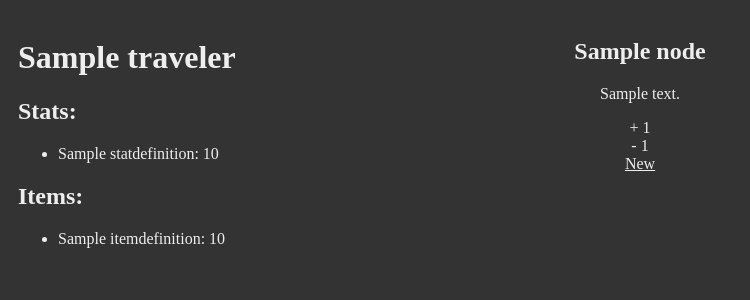
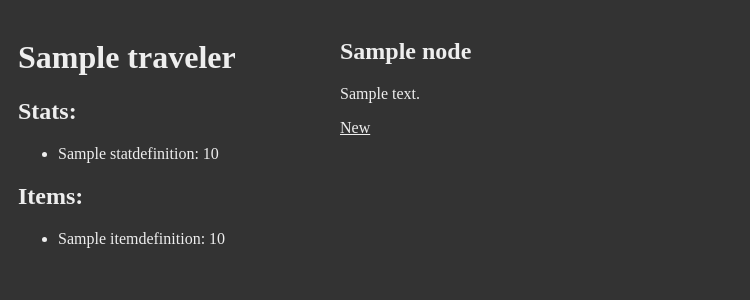
Before and after one commit to UncleSnail/corn_hacks_2022, a Django app: page /screed/traveler/1/ in a window 1280 px wide. Shown: the top 300 px of the page, without its empty margins (0-750 px from the left). Run offline with Django 3.2, Linux system fonts and the light colour scheme; tables that the repository leaves empty hold one stand-in row (values such as "Sample post"); style sheets or scripts are compiled from the project's sources; some libraries are stand-ins or nearby versions.

Commit message:
Tweak styles.

```diff
--- a/Screed/static/style.scss
+++ b/Screed/static/style.scss
@@ -2,7 +2,7 @@
 
 $white: #eee;
 $black: #333;
-$highlight: rgb(167, 129, 123);
+$highlight: rgb(206, 140, 140);
 
 body {
     background-color: $black;
@@ -25,9 +25,9 @@ a {
 }
 
 .center {
-    width: 60vw;
+    max-width: 600px;
     margin: auto;
-    text-align: center;
+    text-align: left;
 }
 
 .right {
--- a/static/style.css
+++ b/static/style.css
@@ -5,7 +5,7 @@ body {
 a {
   color: #eee; }
   a:hover, a:focus {
-    color: #a7817b; }
+    color: #ce8c8c; }
 
 .left, .center, .right {
   padding: 10px; }
@@ -14,9 +14,9 @@ a {
   float: left; }
 
 .center {
-  width: 60vw;
+  max-width: 600px;
   margin: auto;
-  text-align: center; }
+  text-align: left; }
 
 .right {
   float: right; }
--- a/templates/traveler.html
+++ b/templates/traveler.html
@@ -5,7 +5,7 @@
     <meta charset="UTF-8">
     <meta http-equiv="X-UA-Compatible" content="IE=edge">
     <meta name="viewport" content="width=device-width, initial-scale=1.0">
-    <title>Document</title>
+    <title>{{ traveler.name }} - {{ traveler.node.title }}</title>
     <link  href="{% sass_src 'style.scss' %}" rel="stylesheet" type="text/css">
 </head>
 <body>
@@ -35,7 +35,7 @@
             {% endfor %}
         </ul>
 
-        <div><div>+ {{ traveler.node.positive }}</div><div>- {{ traveler.node.negative }}</div></div>
+        {% if False %}<div><div>+ {{ traveler.node.positive }}</div><div>- {{ traveler.node.negative }}</div></div>{% endif %}
         <a href="{% url 'new' traveler.user.id traveler.node.id %}">New</a>
     </div>
 </body>
```
Also changed, not shown: 1 other file.
